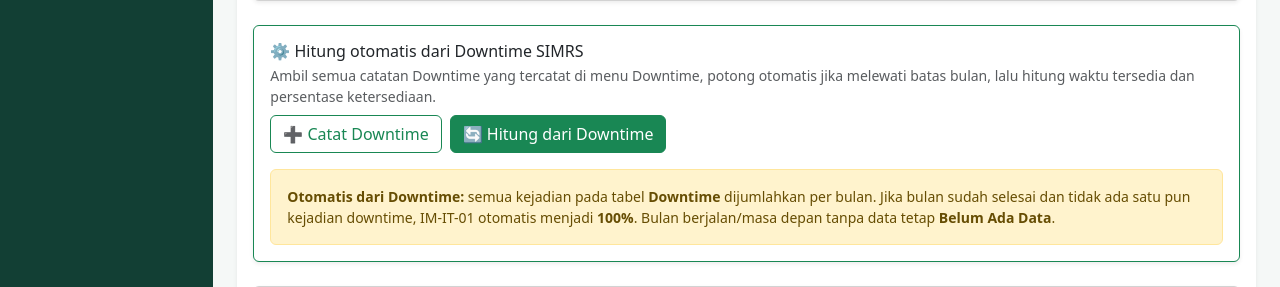
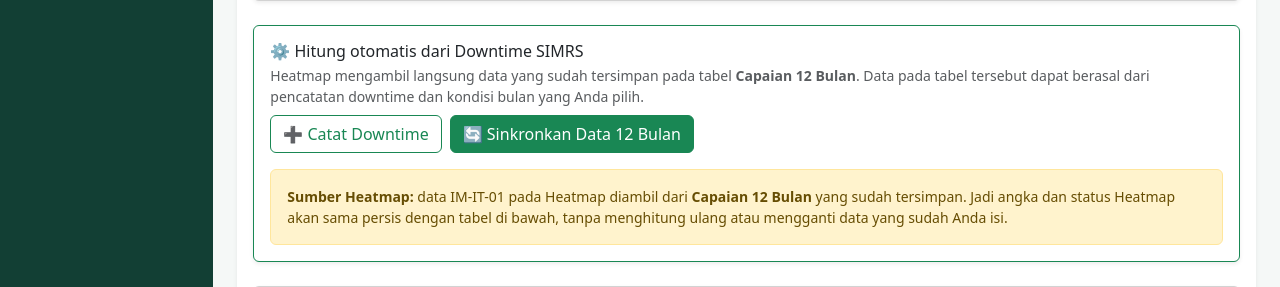
Before and after one commit to RokhmanCore/MRMIKIT, a PHP site: page /indikator-mutu/index.php?detail=1 in a window 1280 px wide. Shown: the part 2456-2743 px from the top of the page. Run offline with PHP 8.4, Linux system fonts and the light colour scheme; a user stored in the database is signed in; data comes from the database, SQL or seed files in the repository; tables that the repository leaves empty hold one stand-in row (values such as "Sample post").

Commit message:
Jadikan Capaian 12 Bulan sebagai sumber Heatmap IM-IT-01

```diff
--- a/indikator-mutu/index.php
+++ b/indikator-mutu/index.php
@@ -79,6 +79,30 @@ if ($_SERVER['REQUEST_METHOD']==='POST') {
                 $st->execute([$indikator_id,$periode,$num,$den,$cap,$target,trim($_POST['analisis']??''),trim($_POST['tindak_lanjut']??''),$status,$_SESSION['user']['id']??null]);
                 $msg='Capaian periode berhasil disimpan.';
             }
+        }
+
+        if ($action==='sinkronkan_im_it_01') {
+            $indikator_id=(int)($_POST['indikator_id']??0);
+            $tahun=(int)($_POST['tahun']??date('Y'));
+            if($indikator_id<1 || $tahun<2020 || $tahun>2100) throw new RuntimeException('Indikator atau tahun tidak valid.');
+
+            $st=$pdo->prepare("SELECT * FROM mutu_indikator WHERE id=?");
+            $st->execute([$indikator_id]); $ind=$st->fetch();
+            if(!$ind) throw new RuntimeException('Indikator tidak ditemukan.');
+            if($ind['kode']!=='IM-IT-01') throw new RuntimeException('Fitur ini khusus IM-IT-01 Ketersediaan SIMRS.');
+
+            // Sumber utama heatmap adalah data capaian 12 bulan yang sudah tersimpan.
+            // Jangan hitung ulang dari tabel downtime agar hasil pada tabel 12 bulan
+            // dan heatmap selalu identik.
+            $st=$pdo->prepare("SELECT periode,capaian,numerator,denominator,target_snapshot,status
+                               FROM mutu_capaian
+                               WHERE indikator_id=? AND periode BETWEEN ? AND ?
+                               ORDER BY periode");
+            $st->execute([$indikator_id,sprintf('%04d-01-01',$tahun),sprintf('%04d-12-31',$tahun)]);
+            $rows=$st->fetchAll();
+
+            $hasil=count($rows);
+            $msg="IM-IT-01 disinkronkan dengan tabel Capaian 12 Bulan. {$hasil} bulan tersedia. Heatmap menggunakan data yang sama; tidak ada perhitungan ulang dari Downtime.";
         }
 
         if ($action==='hitung_ketersediaan_simrs') {
@@ -604,19 +628,19 @@ require __DIR__.'/../partials/header.php';
 <div class="card border-success shadow-sm mb-4"><div class="card-body">
  <div class="d-flex justify-content-between align-items-center flex-wrap gap-2">
   <div><h6 class="mb-1">⚙️ Hitung otomatis dari Downtime SIMRS</h6>
-   <div class="small text-muted">Ambil semua catatan Downtime yang tercatat di menu Downtime, potong otomatis jika melewati batas bulan, lalu hitung waktu tersedia dan persentase ketersediaan.</div>
+   <div class="small text-muted">Heatmap mengambil langsung data yang sudah tersimpan pada tabel <strong>Capaian 12 Bulan</strong>. Data pada tabel tersebut dapat berasal dari pencatatan downtime dan kondisi bulan yang Anda pilih.</div>
   </div>
 <div class="d-flex gap-2 flex-wrap">
    <a class="btn btn-outline-success" href="../downtime/tambah.php">➕ Catat Downtime</a>
-   <form method="post" class="m-0" onsubmit="return confirm('Hitung ulang IM-IT-01 dari log Downtime untuk tahun <?=h($year)?>? Hanya bulan yang memiliki catatan downtime yang akan dihitung.');">
-    <input type="hidden" name="action" value="hitung_ketersediaan_simrs">
+   <form method="post" class="m-0" onsubmit="return confirm('Sinkronkan Heatmap IM-IT-01 dengan data Capaian 12 Bulan tahun <?=h($year)?>?');">
+    <input type="hidden" name="action" value="sinkronkan_im_it_01">
     <input type="hidden" name="indikator_id" value="<?=$detail['id']?>">
     <input type="hidden" name="tahun" value="<?=$year?>">
-    <button class="btn btn-success">🔄 Hitung dari Downtime</button>
+    <button class="btn btn-success">🔄 Sinkronkan Data 12 Bulan</button>
    </form>
   </div>
  </div>
- <div class="alert alert-warning mt-3 mb-0 small"><strong>Otomatis dari Downtime:</strong> semua kejadian pada tabel <strong>Downtime</strong> dijumlahkan per bulan. Jika bulan sudah selesai dan tidak ada satu pun kejadian downtime, IM-IT-01 otomatis menjadi <strong>100%</strong>. Bulan berjalan/masa depan tanpa data tetap <strong>Belum Ada Data</strong>.</div>
+ <div class="alert alert-warning mt-3 mb-0 small"><strong>Sumber Heatmap:</strong> data IM-IT-01 pada Heatmap diambil dari <strong>Capaian 12 Bulan</strong> yang sudah tersimpan. Jadi angka dan status Heatmap akan sama persis dengan tabel di bawah, tanpa menghitung ulang atau mengganti data yang sudah Anda isi.</div>
 </div></div>
 <?php endif; ?>
 
```
